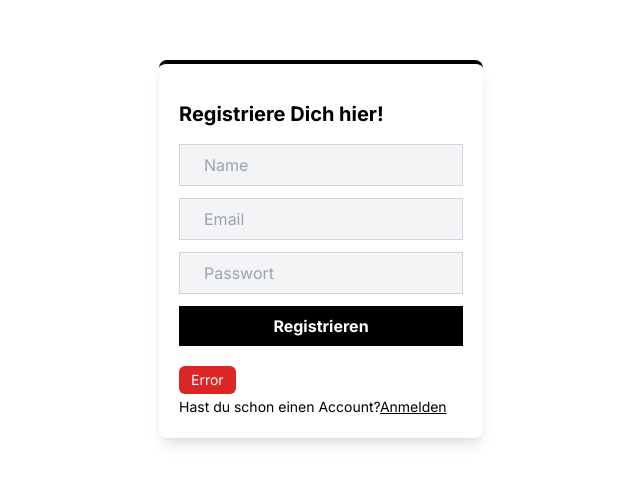
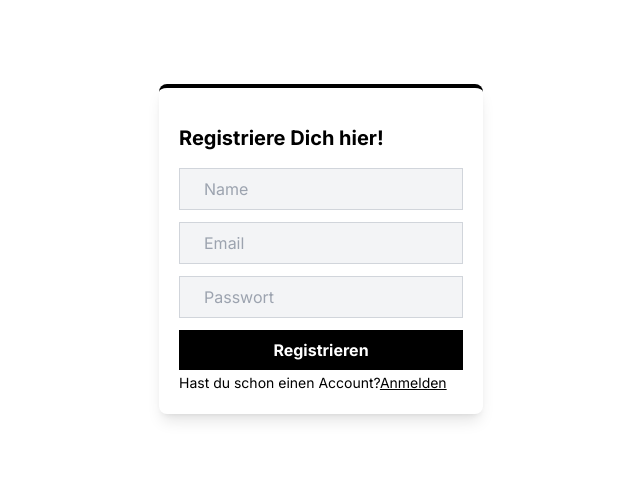
Before and after one commit to dyprodg/NextLoginMongoDB, a Next.js app: page /Register in a window 1280 px wide. Shown: the part 151-634 px from the top of the page, without its empty margins (319-959 px from the left). Built offline with nearby package versions, Linux system fonts and the light colour scheme.

Commit message:
useState register

```diff
--- a/components/LoginForm.jsx
+++ b/components/LoginForm.jsx
@@ -7,7 +7,7 @@ const LoginForm = () => {
             <h1 className="text-xl font-bold my-4">Melde Dich An!</h1>
 
             <form className="flex flex-col gap-3">
-                <input type="email" placeholder="Email"/>
+                <input type="text" placeholder="Email"/>
                 <input type="password" placeholder="Passwort"/>
                 <button className="bg-black text-white font-bold curser-pointer px-6 py-2">Login</button>
                 <div className="text-white bg-red-600 w-fit text-sm py-1 px-3 rounded-md mt-2">Error</div>
--- a/components/RegisterFrom.jsx
+++ b/components/RegisterFrom.jsx
@@ -1,18 +1,41 @@
+'use client';
+
+
 import Link from "next/link";
+import { useState } from "react";
 
 
 const RegisterFrom = () => {
+    const [name, setName] = useState("");
+    const [email, setEmail] = useState("");
+    const [password, setPassword] = useState("");
+    const [error, setError] = useState("");
+
+    const handleSubmit = (e) => {e.preventDefault();
+        if(!name || !email || !password) {
+            setError("Bitte alle Felder ausfuellen");
+            return;
+        }
+    };
+
+
+
+
   return (
     <div className="grid place-items-center h-screen">
         <div className="shadow-lg p-5 rounded-lg border-t-4 border-black">
             <h1 className="text-xl font-bold my-4">Registriere Dich hier!</h1>
 
-            <form className="flex flex-col gap-3">
-                <input type="text" placeholder="Name"/>
-                <input type="email" placeholder="Email"/>
-                <input type="password" placeholder="Passwort"/>
+            <form onSubmit={handleSubmit} className="flex flex-col gap-3">
+                <input onChange={(e) => setName(e.target.value)} type="text" placeholder="Name"/>
+                <input onChange={(e) => setEmail(e.target.value)} type="text" placeholder="Email"/>
+                <input onChange={(e) => setPassword(e.target.value)} type="password" placeholder="Passwort"/>
                 <button className="bg-black text-white font-bold curser-pointer px-6 py-2">Registrieren</button>
-                <div className="text-white bg-red-600 w-fit text-sm py-1 px-3 rounded-md mt-2">Error</div>
+
+                {error && (
+                    <div className="text-white bg-red-600 w-fit text-sm py-1 px-3 rounded-md mt-2">{error}</div>
+                )}
+
             </form>
             <Link className='text-sm mt-3' href={'/'}>Hast du schon einen Account?
                 <span className="underline text-right">Anmelden</span>
--- a/package.json
+++ b/package.json
@@ -10,9 +10,12 @@
   },
   "dependencies": {
     "autoprefixer": "10.4.16",
+    "bcryptjs": "^2.4.3",
     "eslint": "8.50.0",
     "eslint-config-next": "13.5.2",
+    "mongoose": "^7.5.2",
     "next": "13.5.2",
+    "next-auth": "^4.23.1",
     "postcss": "8.4.30",
     "react": "18.2.0",
     "react-dom": "18.2.0",
```
Also changed, not shown: 1 other file (tests, documents, lock files or other folders).
